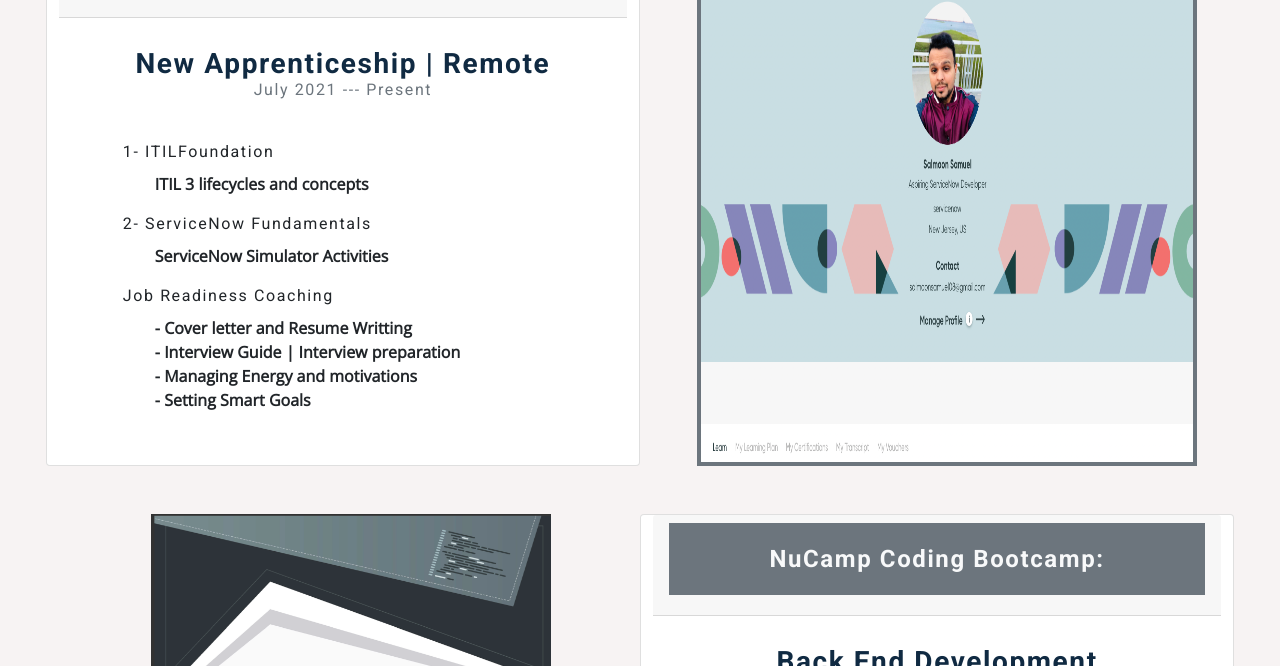
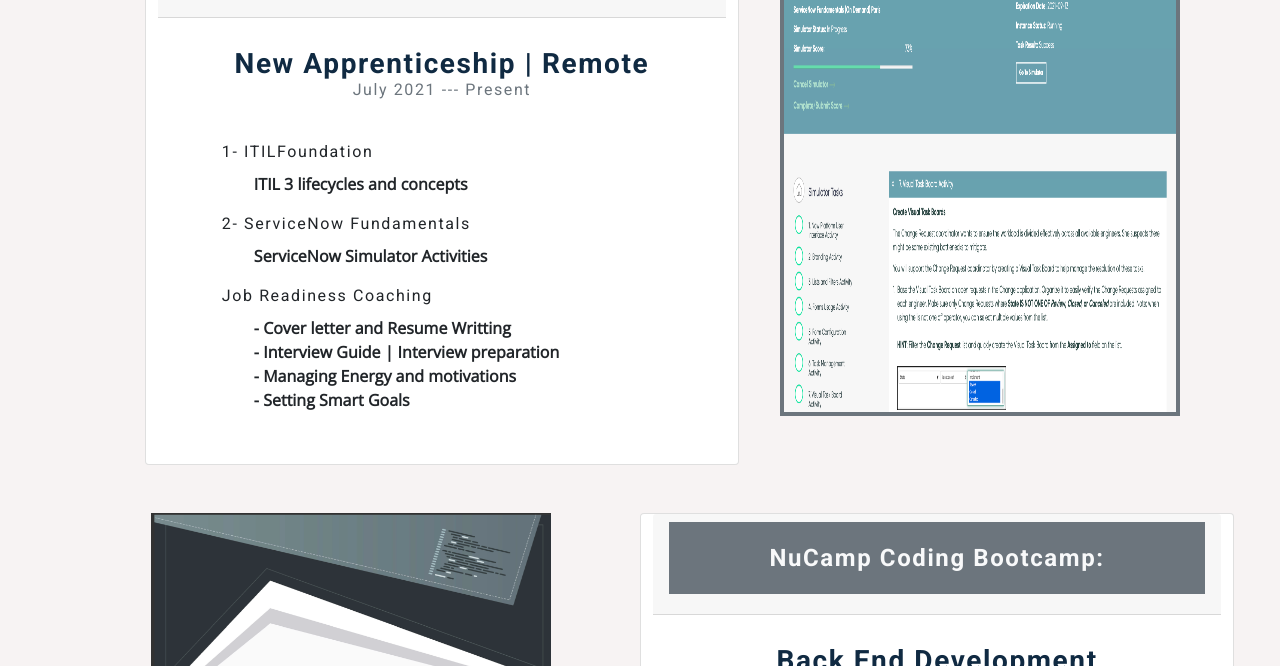
Before and after one commit to Salmoonsamuel/Salmoon-resume, a plain HTML site: page index.html in a window 1280 px wide. Shown: the part 654-1320 px from the top of the page. Drawn offline with nearby package versions, Linux system fonts and the light colour scheme.

Commit message:
added new pic

```diff
--- a/index.html
+++ b/index.html
@@ -83,7 +83,7 @@
                 <h1 class="fs-2 p- text-dark bgshadow2 text-center  fw-bold "> Professional Experience</h1>
               <div class="row pb-4  ">
                 <!---Card-->
-                <div class="col-sm-6 card offset-">
+                <div class="col-sm-6 card offset-1">
                   <div class="card-header">
                     <h1 class="fs-4 p-4 text-light bg-secondary text-center  fw-bold "> ServiceNow Fundamentals</h1>
                   </div>
@@ -112,9 +112,9 @@
 
                   </div>
                 </div>
-                <div class="col-sm-3">
-                  <img class="offset-2 border border-secondary border-4" src="./images/Screen Shot 2021-08-20 at 3.23.05 PM.png"
-                    width="500" height="550" />
+                <div class="col-sm-2">
+                  <img class="offset-2 border border-secondary border-4" src="./images/servicenowpic.png"
+                    width="400" height="500" />
                 </div>
               </div>
               <div class="row pt-4 pb-4">
```
Also changed, not shown: images/servicenowpic.png (added).
